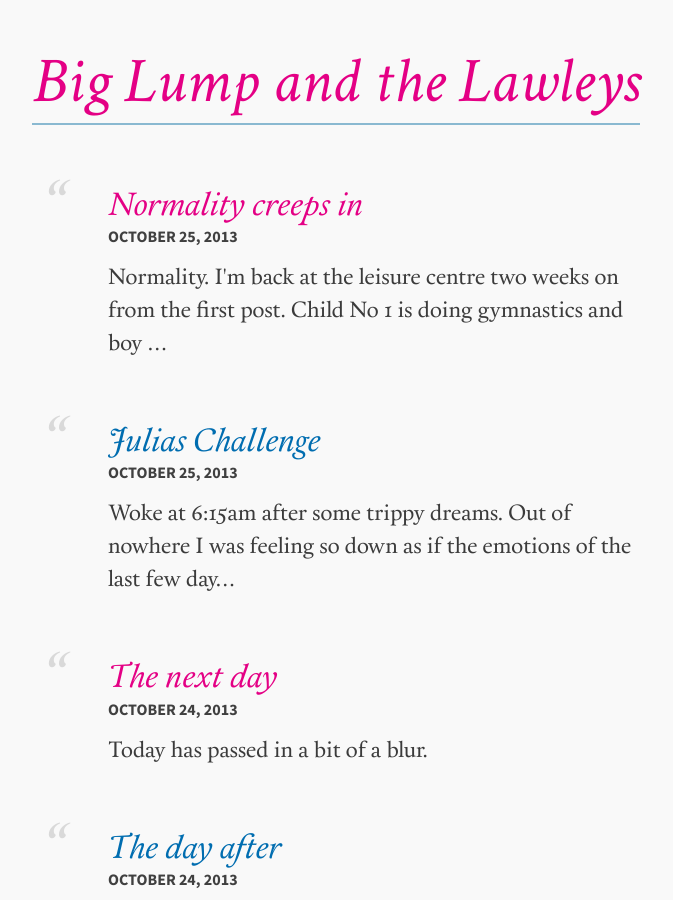
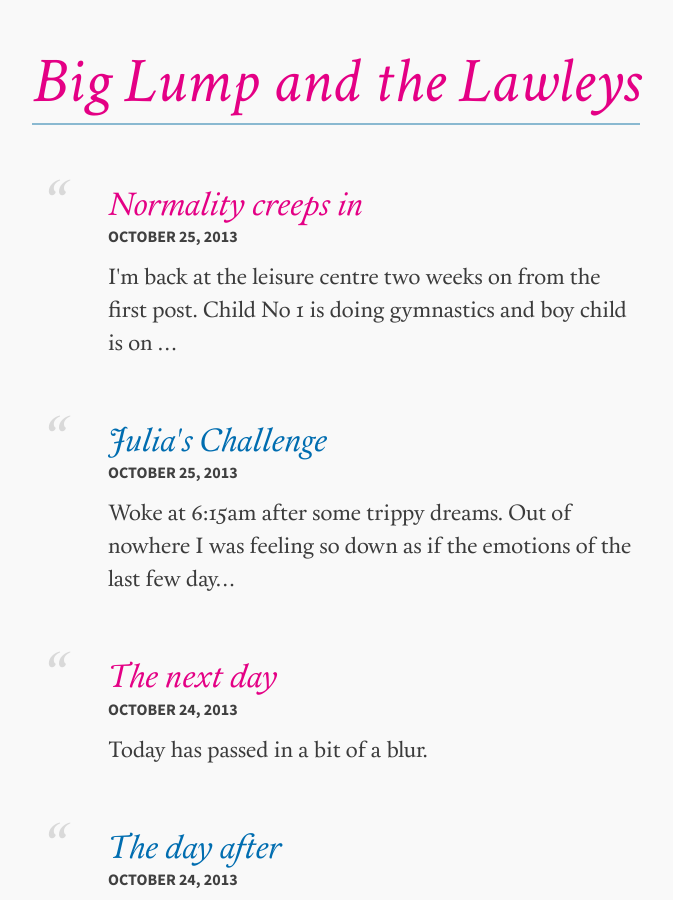
Before and after one commit to rozza/biglump, a Jekyll site: the page built from index.md, in a window 1280 px wide and 900 px high, scrolled down 551 px. Shown: the whole window, without its empty margins (304-977 px from the left). Built offline with Jekyll 4.4.1, drawn with Linux system fonts in a browser that asks for light colours; some of the changed text lies outside the part shown.

Commit message:
Editor strike

```diff
--- a/_posts/2013-10-25-julias-challenge.md
+++ b/_posts/2013-10-25-julias-challenge.md
@@ -1,6 +1,6 @@
 ---
 layout: post-no-feature
-title: "Julias Challenge"
+title: "Julia's Challenge"
 description: "Woke at 6:15am after some trippy dreams.  Out of nowhere I was
 feeling so down as if the emotions of the last few days had still been building
 to boiling point in my sleep. I was sobbing and couldn't stop."
--- a/_posts/2013-10-25-normality-creeps-in.md
+++ b/_posts/2013-10-25-normality-creeps-in.md
@@ -1,7 +1,7 @@
 ---
 layout: post-no-feature
 title: "Normality creeps in"
-description: "Normality.  I'm back at the leisure centre two weeks on from the
+description: "I'm back at the leisure centre two weeks on from the
 first post.  Child No 1 is doing gymnastics and boy child is on the iPad.
 Normal.   Ross is with me and the world has shifted on its axis.
 "
```
